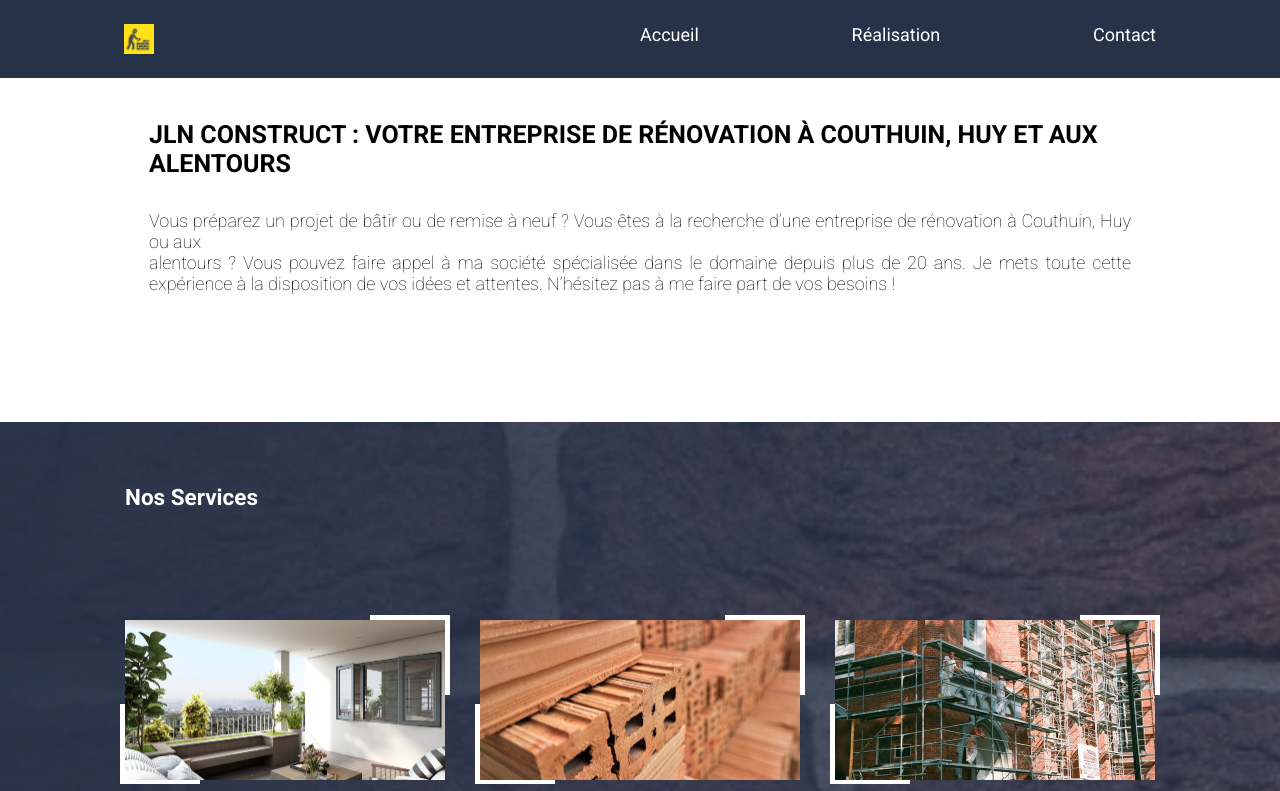
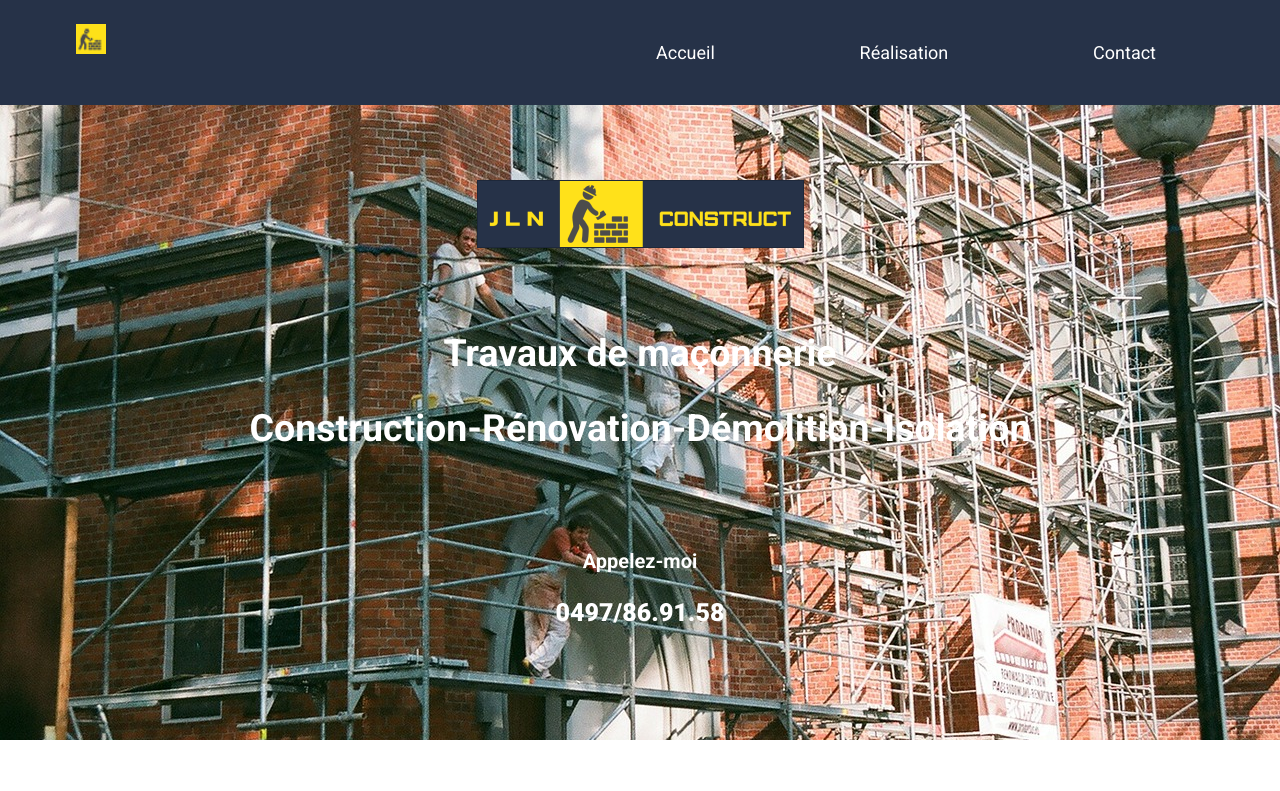
Before and after one commit to Othior/jlnconstruct, an Angular app: page /accueil in a window 1280 px wide. Shown: the top 791 px of the page. Built offline with nearby package versions, Linux system fonts and the light colour scheme.

Commit message:
add header site

```diff
--- a/src/app/accueil/accueil.component.css
+++ b/src/app/accueil/accueil.component.css
@@ -1,7 +1,103 @@
 .container_accueil{
-    margin-top: 120px;
+    margin-top: 100px;
+}
+/* carousel */
+.carousel_image{
+    height: 70vh;
+    display: flex;
+    flex-direction: column;
+    justify-content: start;
+    align-items: center;
+    gap: 3rem;
+    background-repeat: no-repeat;
+    background: url("../../assets/renovation.jpg");
+    background-position: center;
+    background-attachment: fixed;
+    background-size: cover;
+    color: white;
+    padding-block-end: 5rem;
+}
+.block_image {
+    padding-block-start: 5rem;
+}
+.block_image img {
     width: 100%;
+    object-fit: cover;
 }
+.block_tel {
+
+}
+.titre_carousel {
+    text-align: center;
+    font-size: 25px;
+}
+.titre_tel {
+    font-size: 20px;
+    text-align: center;
+}
+.telephone {
+    font-size: 25px;
+    text-align: center;
+    font-weight: 900;
+}
+
+/* grid */
+/*
+.carousel_image{
+
+    display: grid;
+    grid-template-rows: repeat(3,1fr);
+    grid-template-columns: 1fr;
+    grid-gap: 3rem;
+    color: white;
+
+}
+.block_image {
+ grid-row: 1/2;
+ grid-column: 1/-1;
+ padding: 2rem;
+ justify-self: center;
+ align-self: center;
+}
+.block_image img {
+    width: 100%;
+    object-fit: cover;
+}
+.titre_carousel {
+    grid-row: 2/3;
+    grid-column: 1/-1;
+    text-align: center;
+    font-size: 25px;
+    justify-self: center;
+    align-self: center;
+}
+.block_tel {
+    grid-row: 3/-1;
+    grid-column: 1/-1;
+    justify-self: center;
+    align-self: center;
+}
+.titre_tel {
+    font-size: 20px;
+    text-align: center;
+}
+.telephone {
+    font-size: 25px;
+    text-align: center;
+    font-weight: 900;
+}
+.image_fond_carrousel {
+    grid-row: 1/-1;
+    grid-column: 1/-1;
+}
+.image_fond_carrousel img{
+
+    z-index: -1;
+    width: 100%;
+    object-fit: cover;
+}
+*/
+/* fin carousel */
 .description_entreprise , .service{
     display: grid;
     grid-template-columns: 125px 1fr 1fr 125px;
--- a/src/app/accueil/accueil.component.html
+++ b/src/app/accueil/accueil.component.html
@@ -1,5 +1,20 @@
 <div class='container_accueil'>
-    <div class="carousel_image"></div>
+    <div class="carousel_image">
+        <!-- <section class="image_fond_carrousel">
+            <img src="../../assets/renovation.jpg" alt="bâtiment en construction">
+        </section> -->
+        <section class="block_image">
+            <img src="../../assets/logoHeader.png" alt="logo jlnconstruct">
+        </section>
+        <section class="titre_carousel">
+            <h1>Travaux de maçonnerie</h1>
+            <h2>Construction-Rénovation-Démolition-Isolation</h2>
+        </section>
+        <section class="block_tel">
+            <h3 class="titre_tel">Appelez-moi</h3>
+            <p class="telephone">0497/86.91.58</p>
+        </section>
+    </div>
     <div class="description_entreprise">
         <h2 class="titre_description">JLN CONSTRUCT : VOTRE ENTREPRISE DE RÉNOVATION À COUTHUIN, HUY ET AUX ALENTOURS</h2>
         <p class="paragraphe_description">
--- a/src/styles.css
+++ b/src/styles.css
@@ -3,14 +3,21 @@
     --second-color:#C4C4C4;
     --font-color-placeholder:#838383;
   }
-  *{
+  * *::before,
+  *::after{
     margin: 0;
     padding: 0;
     box-sizing: border-box;
+  }
+  li {
     list-style-type: none;
+  }
+  a {
     text-decoration: none;
+
   }
   body {
     font-family: "Roboto";
     font-size: 15px;
+    margin: 0;
   }
```
